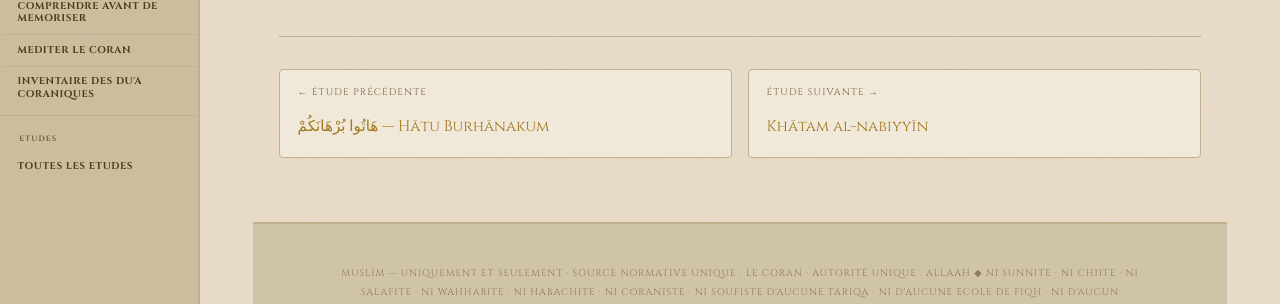
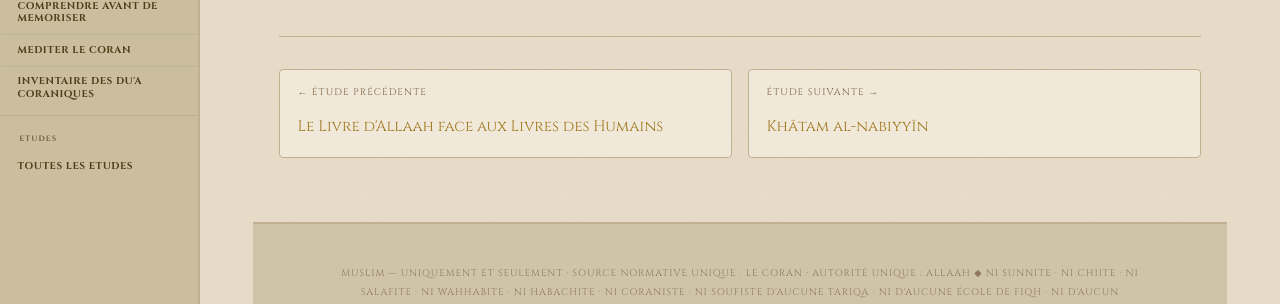
Before and after one commit to Makhuwcoder/islamducoran, a Jekyll site: the page built from _etudes/abandon-coran.md, in a window 1280 px wide and 900 px high, scrolled down 11302 px. Shown: the part 406-710 px from the top of the window. Built offline with Jekyll 4.4.1, drawn with Linux system fonts in a browser that asks for light colours.

Commit message:
_data/etude_order.yml: ajout livre-allah-humains (prev/next nav)

```diff
--- a/_data/etude_order.yml
+++ b/_data/etude_order.yml
@@ -25,6 +25,8 @@ slugs:
   - hajj-oumra
   - eid-adha
   - hatu-burhanakum
+  # ── Le Livre d'Allaah VS Les livres des humains ─
+  - livre-allah-humains
   # ── Nabuwwa & Risāla ──────────────────────────
   - abandon-coran
   - khatam-nabiyyin
```
